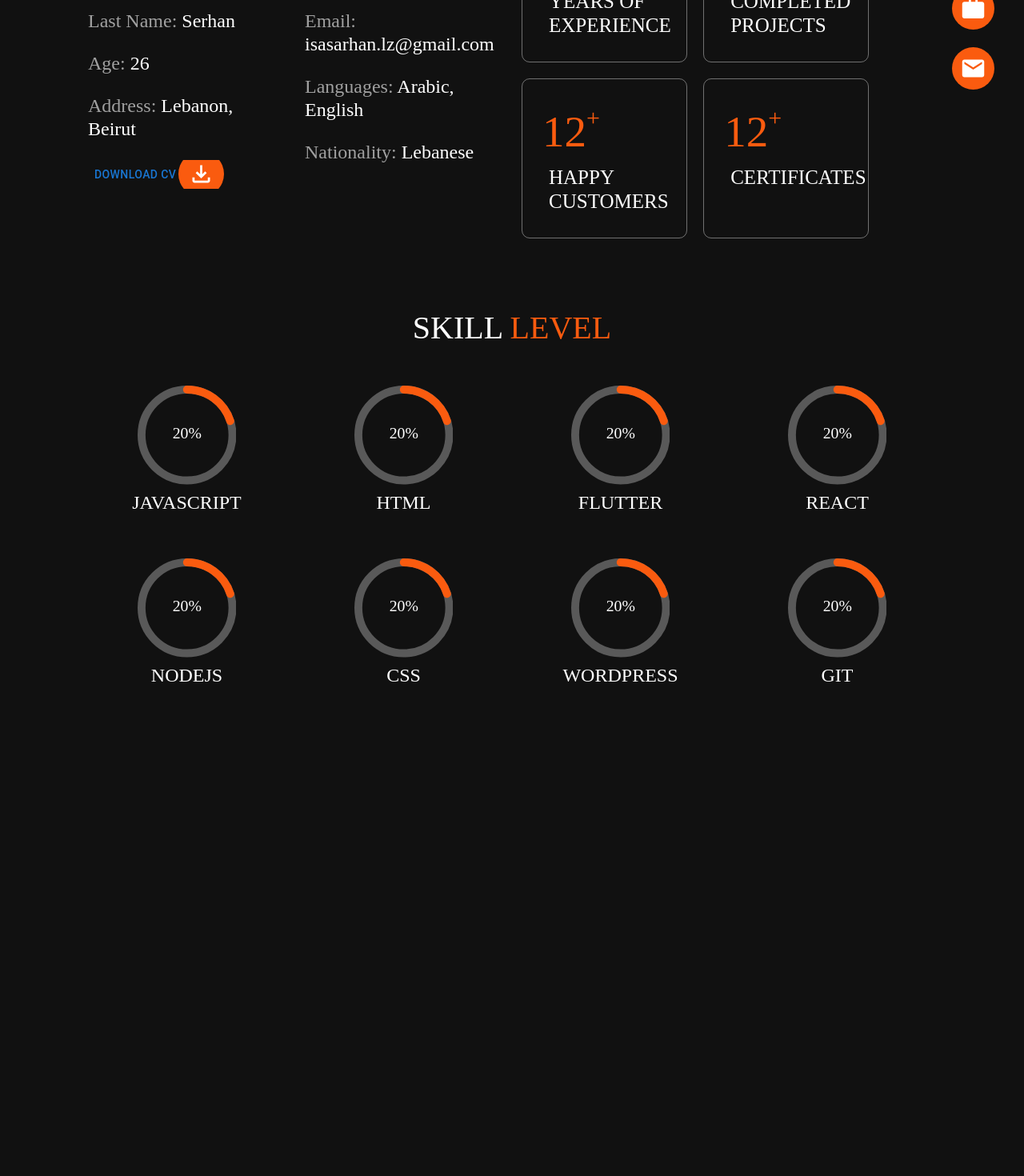
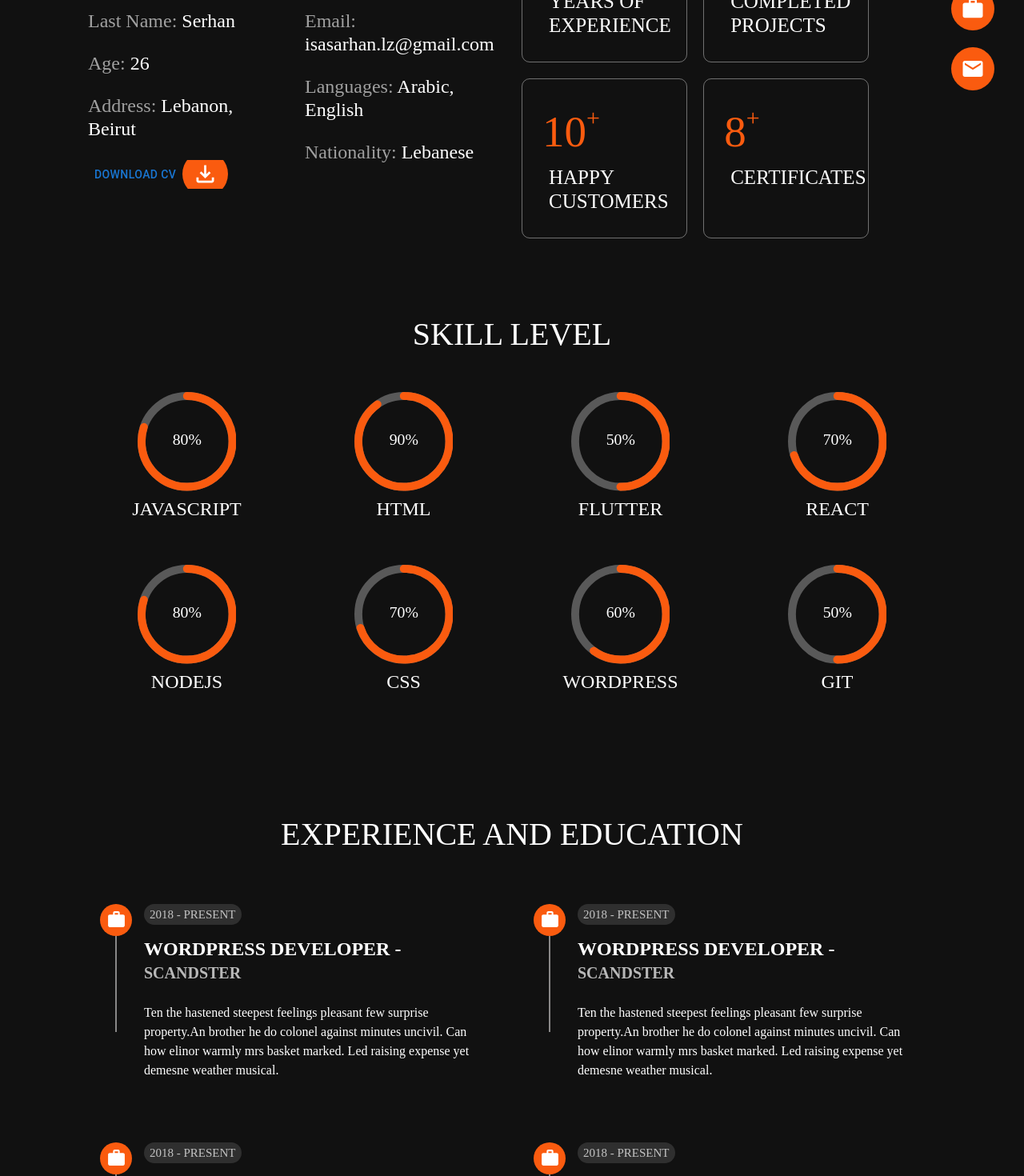
Before and after one commit to isasarhan/portolio, a Next.js app: page /about in a window 1280 px wide. Shown: the part 420-1890 px from the top of the page at 80% size. Before the commit the page ends 1425 px from the top, so only its background shows below. Built offline with nearby package versions, Linux system fonts and the light colour scheme.

Commit message:
about page finished

```diff
--- a/app/about/about.css
+++ b/app/about/about.css
@@ -4,7 +4,7 @@
 .aboutPage h4{
     color: white;
 }
-.aboutPage .hd {
+.hd {
     text-transform: uppercase;
     color: white;
     position: relative;
@@ -73,3 +73,6 @@
 .skillSection .spinner{
     width:350px;
 }
+.divider{
+    height: 80px;
+}
--- a/app/about/page.jsx
+++ b/app/about/page.jsx
@@ -5,6 +5,9 @@ import IconButton from '../../components/IconButton/iconButton'
 import FileDownloadOutlinedIcon from '@mui/icons-material/FileDownloadOutlined';
 import { CircularProgressbar, buildStyles } from 'react-circular-progressbar';
 import 'react-circular-progressbar/dist/styles.css';
+import WorkIcon from '@mui/icons-material/Work';
+import Experience from '../../components/experience/experience';
+
 const About = () => {
   return (
     <>
@@ -14,6 +17,7 @@ const About = () => {
             <h1>ABOUT <span className='text-common'>ME</span></h1>
             <span className='title-bg'>RESUME</span>
           </div>
+          {/* personal information section starts here */}
           <div className="row">
             <div className="col-md-6 info">
               <h3 className='text-white text-uppercase mb-5'>
@@ -25,7 +29,7 @@ const About = () => {
                   <h4 className='mb-4'><span className='list-title'>Last Name: </span>Serhan</h4>
                   <h4 className='mb-4'><span className='list-title'>Age: </span>26</h4>
                   <h4 className='mb-4'><span className='list-title'>Address: </span>Lebanon, Beirut</h4>
-                  <IconButton href={"/"} text={"Download CV"} icon={<FileDownloadOutlinedIcon />} />
+                  <IconButton href={"/resume.pdf"} text={"Download CV"} icon={<FileDownloadOutlinedIcon />} download="cv" />
                 </div>
                 <div className="col ">
                   <h4 className='mb-4'><span className='list-title'>Phone: </span>+96170958117</h4>
@@ -38,7 +42,7 @@ const About = () => {
             <div className="col-md-6 ">
               <div className="boxes">
                 <div className="box">
-                  <span className="count d-flex">12<span className='top-0'>+</span></span>
+                  <span className="count d-flex">4<span className='top-0'>+</span></span>
                   <div className='d-flex'>
                     <span className='line me-2'></span>
                     <h4>YEARS OF EXPERIENCE</h4>
@@ -46,7 +50,7 @@ const About = () => {
                 </div>
 
                 <div className="box">
-                  <span className="count d-flex">12<span className='top-0'>+</span></span>
+                  <span className="count d-flex">10<span className='top-0'>+</span></span>
                   <div className='d-flex'>
                     <span className='line me-2'></span>
                     <h4>COMPLETED PROJECTS</h4>
@@ -54,7 +58,7 @@ const About = () => {
                 </div>
 
                 <div className="box">
-                  <span className="count d-flex">12<span className='top-0'>+</span></span>
+                  <span className="count d-flex">10<span className='top-0'>+</span></span>
                   <div className='d-flex'>
                     <span className='line me-2'></span>
                     <h4>HAPPY CUSTOMERS</h4>
@@ -62,7 +66,7 @@ const About = () => {
                 </div>
 
                 <div className="box">
-                  <span className="count d-flex">12<span className='top-0'>+</span></span>
+                  <span className="count d-flex">8<span className='top-0'>+</span></span>
                   <div className='d-flex'>
                     <span className='line me-2'></span>
                     <h4>CERTIFICATES</h4>
@@ -72,16 +76,15 @@ const About = () => {
               </div>
             </div>
           </div>
-          <br />
-          <br />
-          <br />
+          <div className="divider" />
+          {/* skill section section starts here */}
           <div className="skillSection">
             <div className='text-center mt-3 mb-5'>
-              <h1 className='text-white'>SKILL <span className='text-common'>LEVEL</span></h1>
+              <h1 className='text-white'>SKILL LEVEL</h1>
             </div>
             <div className="row mb-5">
               <div className='col-md-3 d-flex justify-content-center align-items-center flex-column'>
-                <CircularProgressbar className='w-50' value={20} maxValue={100} text={`${20}%`} styles={buildStyles({
+                <CircularProgressbar className='w-50' value={80} maxValue={100} text={`${80}%`} styles={buildStyles({
                   textSize: '16px',
                   textColor: '#fff',
                   pathColor: '#fa5b0f',
@@ -91,7 +94,7 @@ const About = () => {
                 <h4 className='mt-2'>JAVASCRIPT</h4>
               </div>
               <div className='col-md-3 d-flex justify-content-center align-items-center flex-column'>
-                <CircularProgressbar className='w-50' value={20} maxValue={100} text={`${20}%`} styles={buildStyles({
+                <CircularProgressbar className='w-50' value={90} maxValue={100} text={`${90}%`} styles={buildStyles({
                   textSize: '16px',
                   textColor: '#fff',
                   pathColor: '#fa5b0f',
@@ -101,7 +104,7 @@ const About = () => {
                 <h4 className='mt-2'>HTML</h4>
               </div>
               <div className='col-md-3 d-flex justify-content-center align-items-center flex-column'>
-                <CircularProgressbar className='w-50' value={20} maxValue={100} text={`${20}%`} styles={buildStyles({
+                <CircularProgressbar className='w-50' value={50} maxValue={100} text={`${50}%`} styles={buildStyles({
                   textSize: '16px',
                   textColor: '#fff',
                   pathColor: '#fa5b0f',
@@ -111,7 +114,7 @@ const About = () => {
                 <h4 className='mt-2'>FLUTTER</h4>
               </div>
               <div className='col-md-3 d-flex justify-content-center align-items-center flex-column'>
-                <CircularProgressbar className='w-50' value={20} maxValue={100} text={`${20}%`} styles={buildStyles({
+                <CircularProgressbar className='w-50' value={70} maxValue={100} text={`${70}%`} styles={buildStyles({
                   textSize: '16px',
                   textColor: '#fff',
                   pathColor: '#fa5b0f',
@@ -123,7 +126,7 @@ const About = () => {
             </div>
             <div className="row mb-5">
               <div className='col-md-3 d-flex justify-content-center align-items-center flex-column'>
-                <CircularProgressbar className='w-50' value={20} maxValue={100} text={`${20}%`} styles={buildStyles({
+                <CircularProgressbar className='w-50' value={80} maxValue={100} text={`${80}%`} styles={buildStyles({
                   textSize: '16px',
                   textColor: '#fff',
                   pathColor: '#fa5b0f',
@@ -133,7 +136,7 @@ const About = () => {
                 <h4 className='mt-2'>NODEJS</h4>
               </div>
               <div className='col-md-3 d-flex justify-content-center align-items-center flex-column'>
-                <CircularProgressbar className='w-50' value={20} maxValue={100} text={`${20}%`} styles={buildStyles({
+                <CircularProgressbar className='w-50' value={70} maxValue={100} text={`${70}%`} styles={buildStyles({
                   textSize: '16px',
                   textColor: '#fff',
                   pathColor: '#fa5b0f',
@@ -143,18 +146,18 @@ const About = () => {
                 <h4 className='mt-2'>CSS</h4>
               </div>
               <div className='col-md-3 d-flex justify-content-center align-items-center flex-column'>
-                <CircularProgressbar className='w-50' value={20} maxValue={100} text={`${20}%`} styles={buildStyles({
+                <CircularProgressbar className='w-50' value={60} maxValue={100} text={`${60}%`} styles={buildStyles({
                   textSize: '16px',
                   textColor: '#fff',
                   pathColor: '#fa5b0f',
-                   pathTransitionDuration: 0.5,
+                  pathTransitionDuration: 0.5,
                   trailColor: '#595959',
                   backgroundColor: '#3e98c7',
                 })} />
                 <h4 className='mt-2'>WORDPRESS</h4>
               </div>
               <div className='col-md-3 d-flex justify-content-center align-items-center flex-column'>
-                <CircularProgressbar className='w-50' value={20} maxValue={100} text={`${20}%`} styles={buildStyles({
+                <CircularProgressbar className='w-50' value={50} maxValue={100} text={`${50}%`} styles={buildStyles({
                   textSize: '16px',
                   textColor: '#fff',
                   pathColor: '#fa5b0f',
@@ -165,6 +168,45 @@ const About = () => {
               </div>
             </div>
           </div>
+          <div className="divider" />
+          {/* experience section starts here */}
+          <div className="experienceSection">
+            <div className='mt-3 mb-5'>
+              <h1 className='text-white text-center mb-5'>EXPERIENCE AND EDUCATION</h1>
+              <div className="row">
+                <div className="col-sm-6">
+                  <Experience company={'SCANDSTER'} date={'2018 - PRESENT'} title={'WORDPRESS DEVELOPER'}
+                    icon={<WorkIcon />}>
+                    Ten the hastened steepest feelings pleasant few surprise property.An brother he do colonel against minutes uncivil.
+                    Can how elinor warmly mrs basket marked. Led raising expense yet demesne weather musical.
+                  </Experience>
+                </div>
+                <div className='col-sm-6'>
+                  <Experience company={'SCANDSTER'} date={'2018 - PRESENT'} title={'WORDPRESS DEVELOPER'}
+                    icon={<WorkIcon />}>
+                    Ten the hastened steepest feelings pleasant few surprise property.An brother he do colonel against minutes uncivil.
+                    Can how elinor warmly mrs basket marked. Led raising expense yet demesne weather musical.
+                  </Experience>
+                </div>
+              </div>
+              <div className="row mt-5">
+                <div className="col-sm-6">
+                  <Experience company={'SCANDSTER'} date={'2018 - PRESENT'} title={'WORDPRESS DEVELOPER'}
+                    icon={<WorkIcon />}>
+                    Ten the hastened steepest feelings pleasant few surprise property.An brother he do colonel against minutes uncivil.
+                    Can how elinor warmly mrs basket marked. Led raising expense yet demesne weather musical.
+                  </Experience>
+                </div>
+                <div className='col-sm-6'>
+                  <Experience company={'SCANDSTER'} date={'2018 - PRESENT'} title={'WORDPRESS DEVELOPER'}
+                    icon={<WorkIcon />}>
+                    Ten the hastened steepest feelings pleasant few surprise property.An brother he do colonel against minutes uncivil.
+                    Can how elinor warmly mrs basket marked. Led raising expense yet demesne weather musical.
+                  </Experience>
+                </div>
+              </div>
+            </div>
+          </div>
         </div>
       </section>
     </>
--- a/app/globals.css
+++ b/app/globals.css
@@ -59,6 +59,7 @@ body {
 .homePage .wrapper p {
   font-size: 20px;
   line-height: 35px;
+  width:90%;
   font-weight: 300;
   opacity: 0.5;
 }
@@ -76,44 +77,3 @@ body {
   position: relative;
   top: 30px;
 }
-
-.button-common {
-  position: relative;
-  border-radius: 80px;
-  border: 1px solid #fa5b0f;
-  color: #fff;
-  padding: 16px 25px;
-}
-
-.button-common .icon svg {
-  color: white;
-  font-size: 33px;
-}
-
-.icon-btn {
-  padding-right: 60px !important;
-  overflow: hidden;
-}
-
-.icon-btn::after {
-  position: absolute;
-  height: 100%;
-  right: 0%;
-  background: #fa5b0f;
-  content: "";
-  width: 0%;
-  z-index: -10;
-  transition: all 0.3s ease-in-out;
-}
-
-.icon-btn:hover::after {
-  width: 100%;
-}
-
-.button-common .icon {
-  border-radius: 50%;
-  padding: 12px;
-  background: #fa5b0f;
-  position: absolute;
-  right: 0%;
-}
--- /dev/null
+++ b/components/IconButton/iconButton.css
@@ -0,0 +1,44 @@
+
+.button-common {
+    position: relative;
+    border-radius: 80px;
+    border: 1px solid #fa5b0f;
+    color: #fff;
+    padding: 16px 25px;
+  }
+
+  .button-common .iconText {
+    padding-right: 5px;
+  }
+  .button-common .icon svg {
+    color: white;
+    font-size: 33px;
+  }
+
+  .icon-btn {
+    padding-right: 60px !important;
+    overflow: hidden;
+  }
+
+  .icon-btn::after {
+    position: absolute;
+    height: 100%;
+    right: 0%;
+    background: #fa5b0f;
+    content: "";
+    width: 0%;
+    z-index: -10;
+    transition: all 0.3s ease-in-out;
+  }
+
+  .icon-btn:hover::after {
+    width: 100%;
+  }
+
+  .button-common .icon {
+    border-radius: 50%;
+    padding: 12px;
+    background: #fa5b0f;
+    position: absolute;
+    right: 0%;
+  }
--- a/components/IconButton/iconButton.jsx
+++ b/components/IconButton/iconButton.jsx
@@ -1,10 +1,11 @@
 import { Button } from '@mui/material'
 import Link from 'next/link'
 import React from 'react'
+import './iconButton.css'
 
-const IconButton = ({ text, icon, href }) => {
+const IconButton = ({ text, icon, href, download }) => {
   return (
-    <Link href={href}>
+    <Link href={href} download={download}>
       <Button className="button-common icon-btn me-4">
         <span className='iconText'>{text}</span>
         <span className="icon">{icon}</span> </Button>
--- /dev/null
+++ b/components/experience/experience.css
@@ -0,0 +1,44 @@
+
+.experienceSection .experience:hover .icon{
+    background: rgba(190, 187, 187, 0.696);
+}
+.experienceSection .experience {
+    height: max-content;
+    margin: 15px;
+}
+
+.experienceSection .experience .date{
+    background: #4342429f;
+    border-radius: 15px;
+    width: fit-content;
+    padding: 2px 7px;
+    font-size: 15px;
+    color: rgba(255, 255, 255, 0.713);
+}
+.experienceSection .experience .company{
+    font-size: 20px;
+    opacity: 0.7;
+}
+.experienceSection .experience .icon::after{
+    content: "";
+    position: absolute;
+    width: 2px;
+    height: 120px;
+    top: 100%;
+    background: rgba(190, 187, 187, 0.696);
+
+}
+.experienceSection .experience .icon{
+    position: relative;
+    background-color: #fa5b0f;
+    border-radius: 50%;
+    height: 40px;
+    padding: 11px;
+    margin-right: 15px;
+    width: 40px;
+
+}
+.experienceSection .experience .icon svg{
+    color: white;
+    font-size: 25px;
+}
--- /dev/null
+++ b/components/experience/experience.jsx
@@ -0,0 +1,16 @@
+import React, { Children } from 'react'
+import './experience.css'
+const Experience = ({ title, icon, date, company, children }) => {
+    return (
+        <div className="experience position-relative text-white d-flex ">
+            <div className="icon d-flex align-items-center justify-content-center">{icon}</div>
+            <div className="content">
+                <div className="date mb-3">{date}</div>
+                <h4 className="title pb-3 fw-bold">{title} - <span className='company'>{company}</span> </h4>
+                <div className="description"> {children}</div>
+            </div>
+        </div>
+    )
+}
+
+export default Experience
--- a/components/nav/navbar.css
+++ b/components/nav/navbar.css
@@ -9,7 +9,7 @@
 }
 .navbar svg {
     color: white;
-    font-size: 33px !important;
+    font-size: 30px !important;
 }
 
 .navbar button.icon-btn {
```
Also changed, not shown: app/page.jsx (+4 -3 lines), app/portfolio/page.jsx (+10 -1 lines), 1 other file (tests, documents, lock files or other folders).
